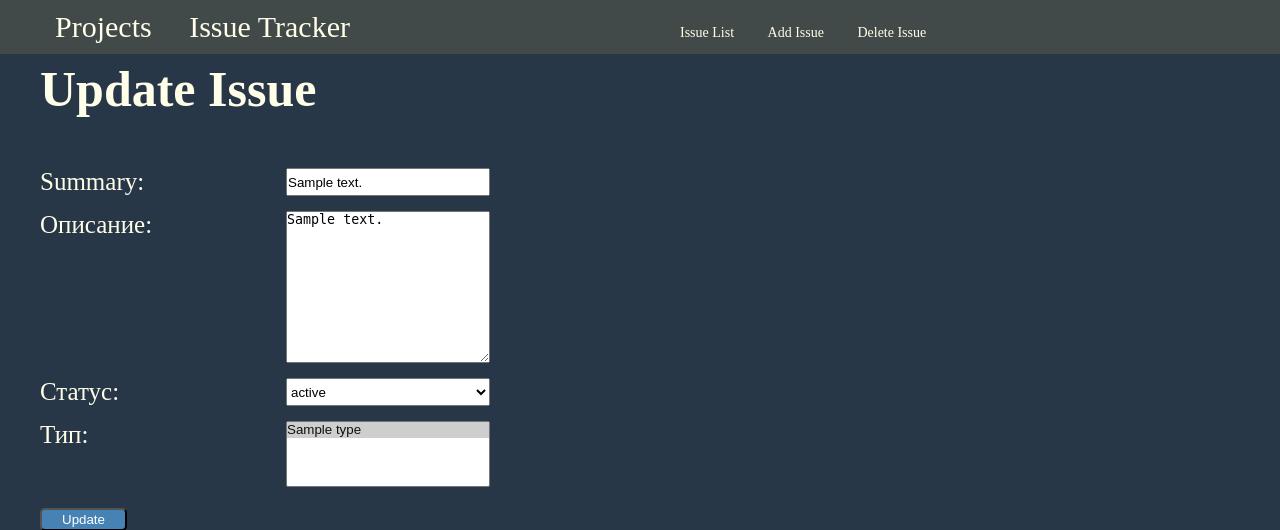
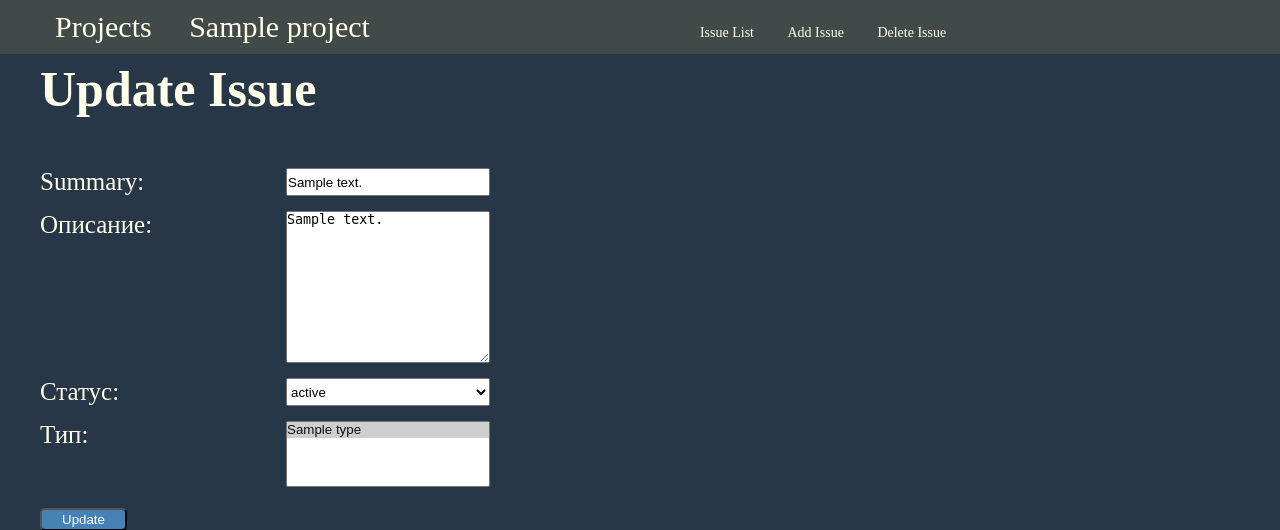
Before and after one commit to AlibekBeket/homework_59_alibek_beket, a Django app: page /issue_tracker/1/update in a window 1280 px wide. Shown: the top 530 px of the page. Run offline with Django 4.2, Linux system fonts and the light colour scheme; tables that the repository leaves empty hold one stand-in row (values such as "Sample post"); parts of the project's set-up code (start-up, migrations or seed data) failed here and were passed over.

Commit message:
изменил функцию редактирования для задачи проекта через путь project/

```diff
--- a/app/issue_tracker/templates/issue_create_page.html
+++ b/app/issue_tracker/templates/issue_create_page.html
@@ -1,7 +1,7 @@
 {% extends 'base.html' %}
 {% block title %}Create Issue{% endblock %}
 {% block navbar_logo %}
-<a href="{% url 'project_detail' project.id %}">Issue Tracker</a>
+<a href="{% url 'project_detail' project.id %}">{{ issue.project.name }}</a>
 {% endblock %}
 {% block navbar %}
 <a href="{% url 'project_detail' project.id %}">Issue List</a>
--- a/app/issue_tracker/templates/issue_delete_page.html
+++ b/app/issue_tracker/templates/issue_delete_page.html
@@ -1,12 +1,12 @@
 {% extends 'base.html' %}
 {% block title %}Delete Issue{% endblock %}
 {% block navbar_logo %}
-<a href="{% url 'project_detail' issue.project.id %}">Issue Tracker</a>
+<a href="{% url 'project_detail' issue.project.id %}">{{ issue.project.name }}</a>
 {% endblock %}
 {% block navbar %}
 <a href="{% url 'project_detail' issue.project.id %}">Issue List</a>
 <a href="{% url 'project_issue_add' issue.project.id %}">Add Issue</a>
-<a href="{% url 'issue_update' issue.pk %}">Update Issue</a>
+<a href="{% url 'project_issue_update' issue.project.id issue.pk %}">Update Issue</a>
 {% endblock %}
 {% block content %}
 <h1>Delete Issue</h1>
--- a/app/issue_tracker/templates/issue_detail_page.html
+++ b/app/issue_tracker/templates/issue_detail_page.html
@@ -1,12 +1,12 @@
 {% extends 'base.html' %}
 {% block title %}Issue Detail{% endblock %}
 {% block navbar_logo %}
-<a href="{% url 'project_detail' issue.project.id %}">Issue Tracker</a>
+<a href="{% url 'project_detail' issue.project.id %}">{{ issue.project.name }}</a>
 {% endblock %}
 {% block navbar %}
 <a href="{% url 'project_detail' issue.project.id %}">Issue List</a>
 <a href="{% url 'project_issue_add' issue.project.id %}">Add Issue</a>
-<a href="{% url 'issue_update' issue.pk %}">Update Issue</a>
+<a href="{% url 'project_issue_update' issue.project.id issue.pk %}">Update Issue</a>
 <a href="{% url 'project_issue_delete' issue.project.id issue.pk %}">Delete Issue</a>
 {% endblock %}
 {% block content %}
--- a/app/issue_tracker/templates/issue_update_page.html
+++ b/app/issue_tracker/templates/issue_update_page.html
@@ -1,17 +1,17 @@
 {% extends 'base.html' %}
 {% block title %}Update Issue{% endblock %}
 {% block navbar_logo %}
-<a href="{% url 'issues_list' %}">Issue Tracker</a>
+<a href="{% url 'project_detail' issue.project.id %}">{{ issue.project.name }}</a>
 {% endblock %}
 {% block navbar %}
-<a href="{% url 'issues_list' %}">Issue List</a>
-<a href="{% url 'issue_add' %}">Add Issue</a>
-<a href="{% url 'issue_delete' issue.pk %}">Delete Issue</a>
+<a href="{% url 'project_detail' issue.project.id %}">Issue List</a>
+<a href="{% url 'project_issue_add' issue.pk %}">Add Issue</a>
+<a href="{% url 'project_issue_delete' issue.project.id issue.pk %}">Delete Issue</a>
 {% endblock %}
 {% block content %}
 <h1>Update Issue</h1>
 <div class="form">
-    <form action="{% url 'issue_update' issue.pk %}" method="post">
+    <form action="{% url 'project_issue_update' issue.project.id issue.pk %}" method="post">
         {% include 'partials/issue_form.html' with button_text="Update" %}
     </form>
 </div>
--- a/app/issue_tracker/urls.py
+++ b/app/issue_tracker/urls.py
@@ -18,4 +18,5 @@ urlpatterns = [
     path('project/<int:project_pk>/add', IssueAddView.as_view(), name='project_issue_add'),
     path('project/<int:project_pk>/<int:pk>', IssueDetailView.as_view(), name='project_issue_detail'),
     path('project/<int:project_pk>/<int:pk>/delete', IssueDeleteView.as_view(), name='project_issue_delete'),
+    path('project/<int:project_pk>/<int:pk>/update', IssueUpdateView.as_view(), name='project_issue_update'),
 ]
--- a/app/issue_tracker/views/issue_tracker.py
+++ b/app/issue_tracker/views/issue_tracker.py
@@ -61,7 +61,7 @@ class IssueUpdateView(UpdateView):
     model = Issue
 
     def get_success_url(self):
-        return reverse('issue_detail', kwargs={'pk': self.object.pk})
+        return reverse('project_issue_detail', kwargs={'project_pk': self.object.project.pk, 'pk': self.object.pk})
 
 
 class IssueAddView(TemplateView):
```
